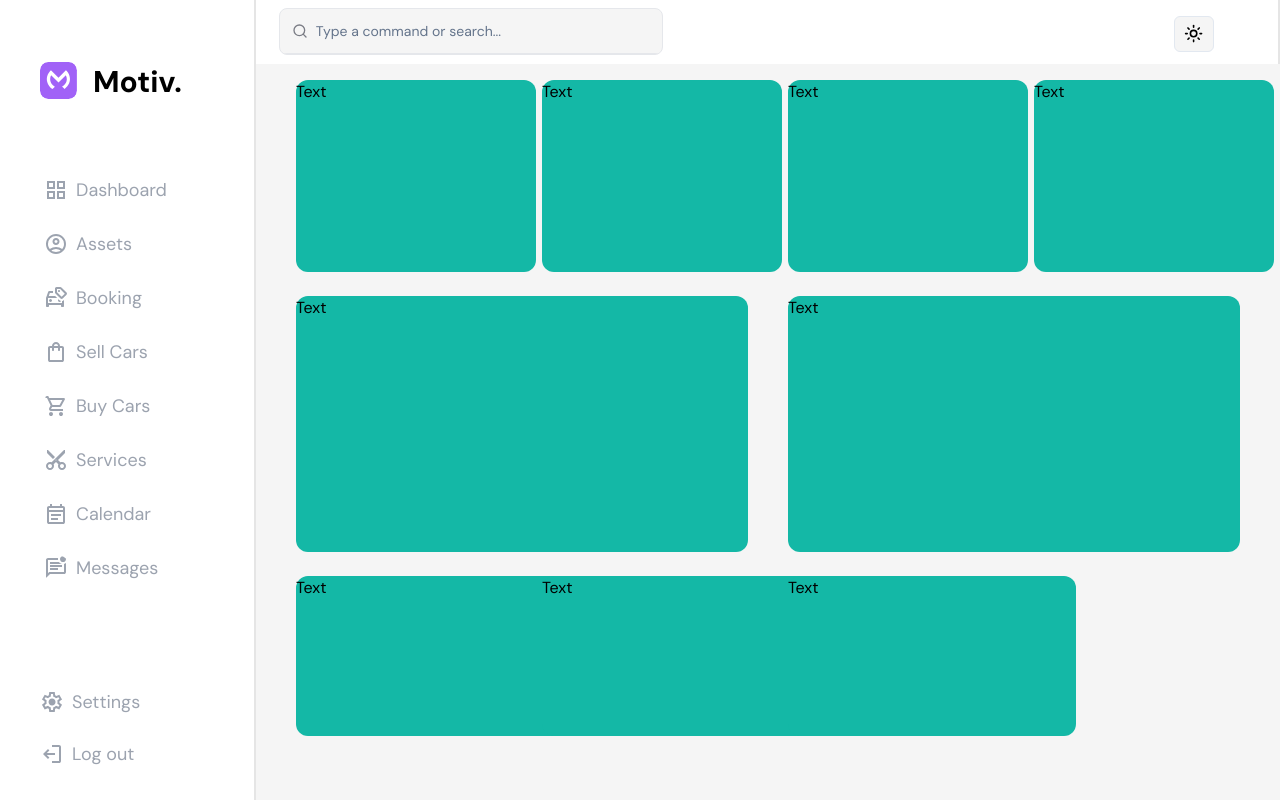
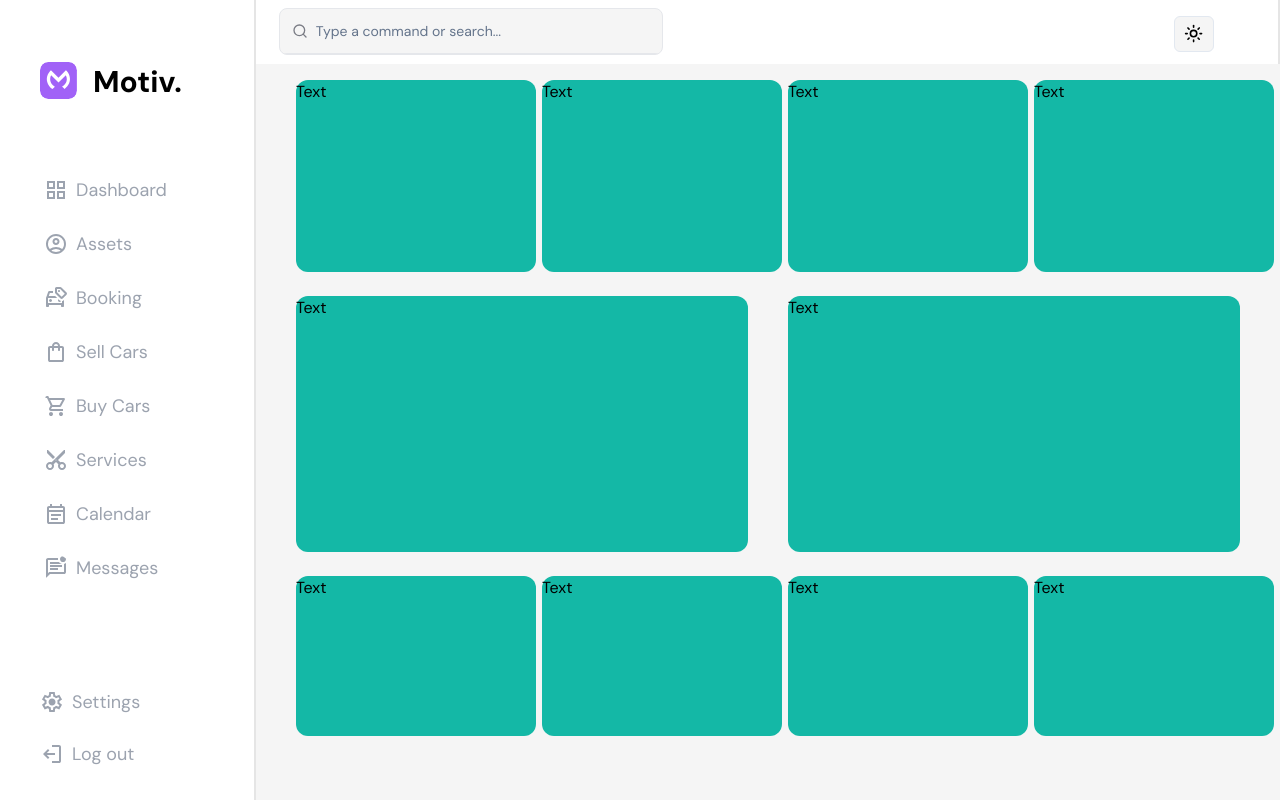
Before and after one commit to srinivas-pradhan/car-dashboard-ui, a Next.js app: page / in a window 1280 px wide. Built offline with nearby package versions, Linux system fonts and the light colour scheme; no server answers.

Commit message:
Update GridLayout.tsx

```diff
--- a/components/Dashboard/GridLayout.tsx
+++ b/components/Dashboard/GridLayout.tsx
@@ -2,7 +2,7 @@
 
 const  GridLayout = () => {
     return (
-        <div className="pl-[20%] flex justify-center ">
+        <div className="pl-[20%] flex justify-center">
             <ul className="grid grid-cols-4 ml-10 mr-10 mt-4 gap-x-10 gap-y-6">
                 <li className="rounded-xl bg-teal-500 w-60 h-48">Text</li>
                 <li className="rounded-xl bg-teal-500 w-60 h-48">Text</li>
@@ -10,11 +10,14 @@ const  GridLayout = () => {
                 <li className="rounded-xl bg-teal-500 w-60 h-48">Text</li>
                 <li className="col-span-2 rounded-xl bg-teal-500 w-full h-64">Text</li>
                 <li className="col-span-2 rounded-xl bg-teal-500 w-full h-64">Text</li>
-                <li className="rounded-xl bg-teal-500 w-72 h-40">Text</li>
-                <li className="rounded-xl bg-teal-500 w-72 h-40">Text</li>
-                <li className="rounded-xl bg-teal-500 w-72 h-40">Text</li>
+                <li className="rounded-xl bg-teal-500 w-60 h-40">Text</li>
+                <li className="rounded-xl bg-teal-500 w-60 h-40">Text</li>
+                <li className="rounded-xl bg-teal-500 w-60 h-40">Text</li>
+                <li className="rounded-xl bg-teal-500 w-60 h-40">Text</li>
             </ul>
         </div>
+
+
     );
 }
 
```
